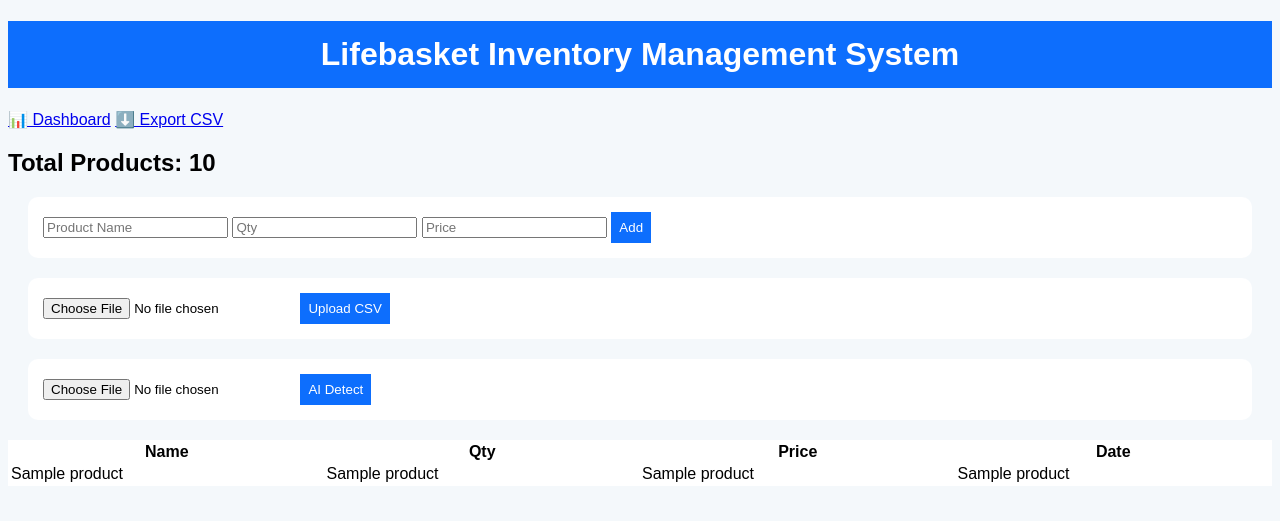
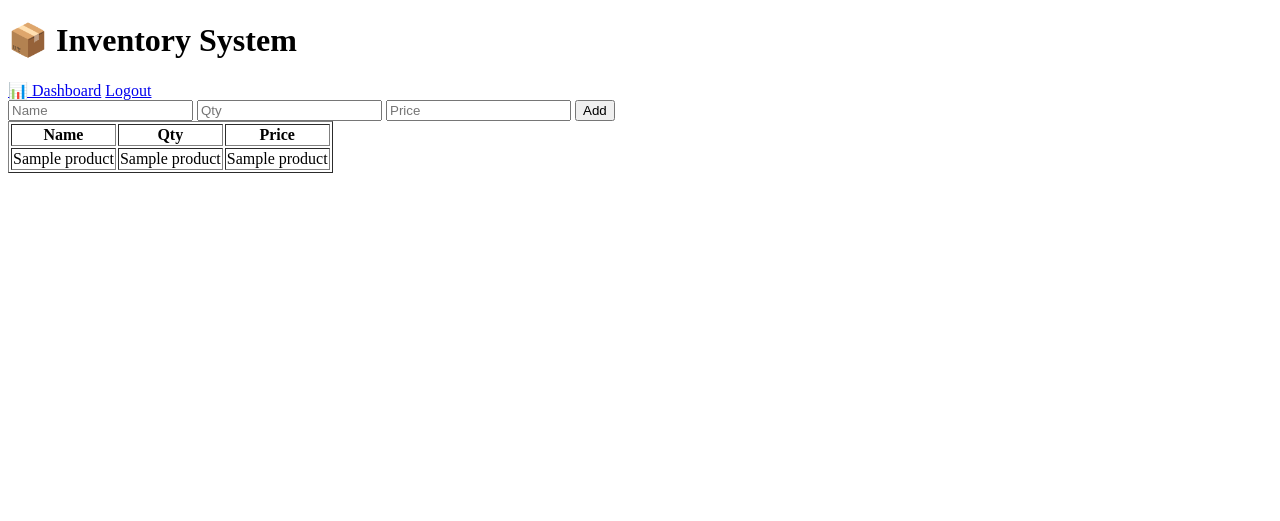
Before and after one commit to jakiya09/inventory-system, a Flask app: template templates/index.html in a window 1280 px wide. Shown: the top 521 px of the page. Run offline with Flask 3, Linux system fonts and the light colour scheme; the template is opened without the code that fills it: most values are stand-ins (such as "Sample title", 1, 10 or a date in 2020).

Commit message:
Update index.html

```diff
--- a/templates/index.html
+++ b/templates/index.html
@@ -2,46 +2,24 @@
 <html>
 <head>
 <title>Lifebasket Inventory</title>
-<link rel="stylesheet" href="/static/style.css">
 </head>
 <body>
 
-<h1>Lifebasket Inventory Management System</h1>
+<h1>📦 Inventory System</h1>
 
 <a href="/dashboard">📊 Dashboard</a>
-<a href="/export">⬇️ Export CSV</a>
+<a href="/logout">Logout</a>
 
-<h2>Total Products: {{ total }}</h2>
-
-<div class="card">
 <form method="POST" action="/add">
-<input name="name" placeholder="Product Name">
+<input name="name" placeholder="Name">
 <input name="qty" placeholder="Qty">
 <input name="price" placeholder="Price">
 <button>Add</button>
 </form>
-</div>
 
-<div class="card">
-<form action="/upload-csv" method="POST" enctype="multipart/form-data">
-<input type="file" name="file">
-<button>Upload CSV</button>
-</form>
-</div>
-
-<div class="card">
-<form action="/detect-image" method="POST" enctype="multipart/form-data">
-<input type="file" name="image">
-<button>AI Detect</button>
-</form>
-</div>
-
-<table>
+<table border="1">
 <tr>
-<th>Name</th>
-<th>Qty</th>
-<th>Price</th>
-<th>Date</th>
+<th>Name</th><th>Qty</th><th>Price</th>
 </tr>
 
 {% for p in products %}
@@ -49,7 +27,6 @@
 <td>{{ p[1] }}</td>
 <td>{{ p[2] }}</td>
 <td>{{ p[3] }}</td>
-<td>{{ p[4] }}</td>
 </tr>
 {% endfor %}
 
```
